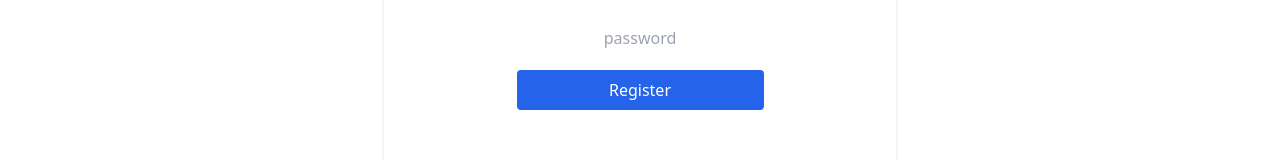
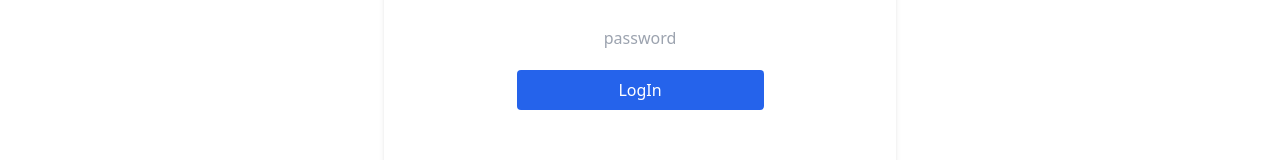
Before and after one commit to JosiasAurel/jost, a Next.js app in the folder packages/client/: page /login in a window 1280 px wide. Shown: the part 322-482 px from the top of the page. Built offline with nearby package versions, Linux system fonts and the light colour scheme.

Commit message:
modify register->login on ligin page

```diff
--- a/packages/client/pages/login.tsx
+++ b/packages/client/pages/login.tsx
@@ -54,7 +54,7 @@ const LoginPage: FunctionComponent = (): JSX.Element => {
                 <input onChange={event => inputChangeHandler(event, setEmail)} type="text" placeholder="email" className="border-indigo-600 text-center my-3 p-2 w-full" value={email} />
                 <input onChange={event => inputChangeHandler(event, setPassword)} type="password" placeholder="password" className="border-indigo-600 text-center my-3 p-2 w-full" value={password} />
                 <button className="bg-blue-600 text-white p-2 rounded">
-                    Register
+                    LogIn
                 </button>
             </form>
             </div>
```
